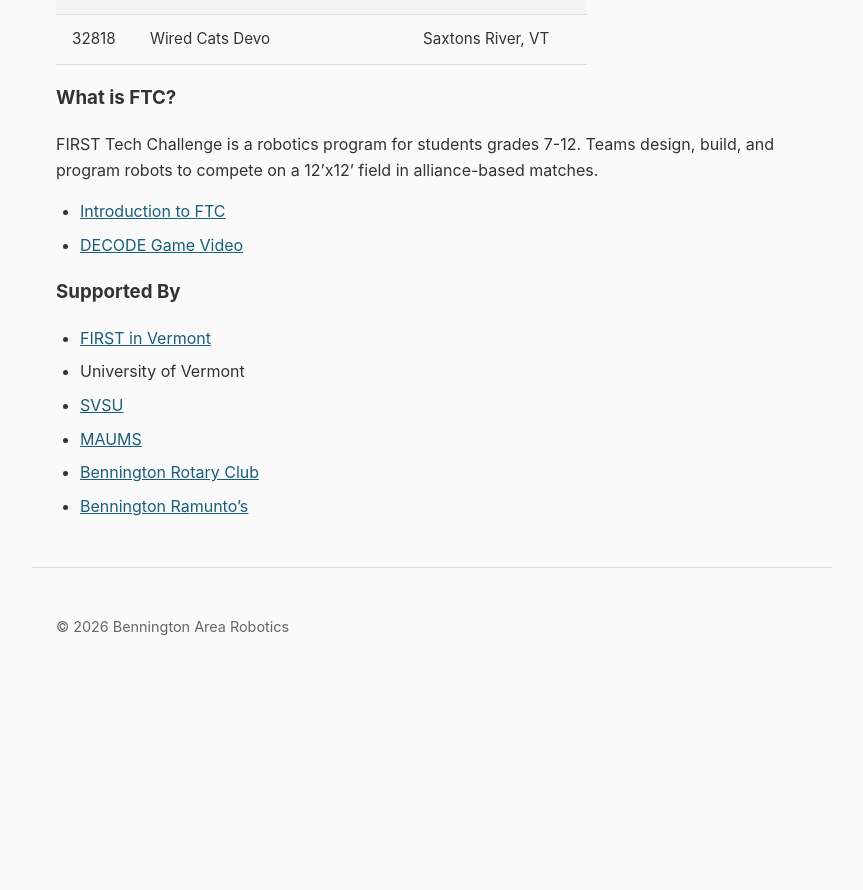
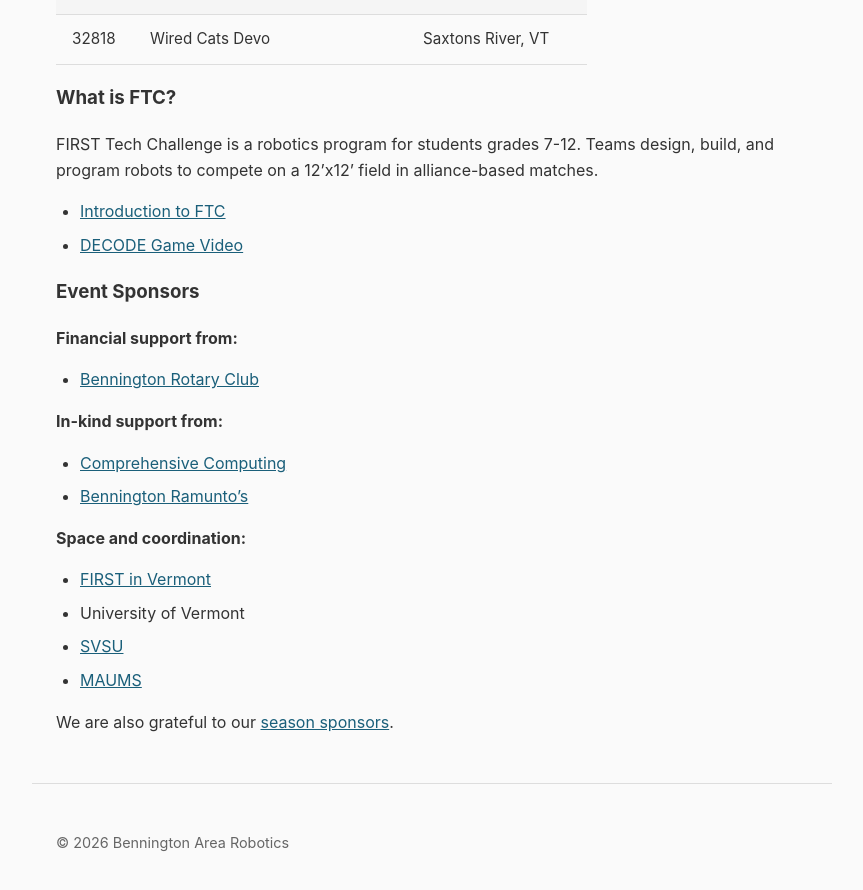
Before and after one commit to bennington-area-robotics/bennington-area-robotics.github.io, a Jekyll site: the page built from events/bennington-qualifier-2026.md, in a window 1280 px wide and 900 px high, scrolled down 1911 px. Shown: the top 890 px of the window, without its empty margins (208-1071 px from the left). Built offline with Jekyll 4.4.1, drawn with Linux system fonts in a browser that asks for light colours; before the commit the page ends 2595 px from its top, so only the background shows below that.

Commit message:
updates sponsors

```diff
--- a/events/bennington-qualifier-2026.md
+++ b/events/bennington-qualifier-2026.md
@@ -62,11 +62,19 @@ FIRST Tech Challenge is a robotics program for students grades 7-12. Teams desig
 - [Introduction to FTC](https://youtu.be/y5NPp_5KHuk){:target="_blank"}
 - [DECODE Game Video](https://youtu.be/LCqWA6gSCXA){:target="_blank"}
 
-### Supported By
+### Event Sponsors
 
+**Financial support from:**
+- [Bennington Rotary Club](https://www.benningtonrotary.org/){:target="_blank"}
+
+**In-kind support from:**
+- [Comprehensive Computing](https://www.comprehensive-computing.com/){:target="_blank"}
+- [Bennington Ramunto's](https://ramuntos.com/bennington-vt/){:target="_blank"}
+
+**Space and coordination:**
 - [FIRST in Vermont](https://www.firstinspires.org/team-event-search?program=FTC&stateprov=VT){:target="_blank"}
 - University of Vermont
 - [SVSU](https://www.svsu.org/){:target="_blank"}
 - [MAUMS](https://maums.svsu.org/){:target="_blank"}
-- [Bennington Rotary Club](https://www.benningtonrotary.org/){:target="_blank"}
-- [Bennington Ramunto's](https://ramuntos.com/bennington-vt/){:target="_blank"}
+
+We are also grateful to our [season sponsors](/sponsors).
```
Also changed, not shown: sponsors.md (+2 -1 lines).
